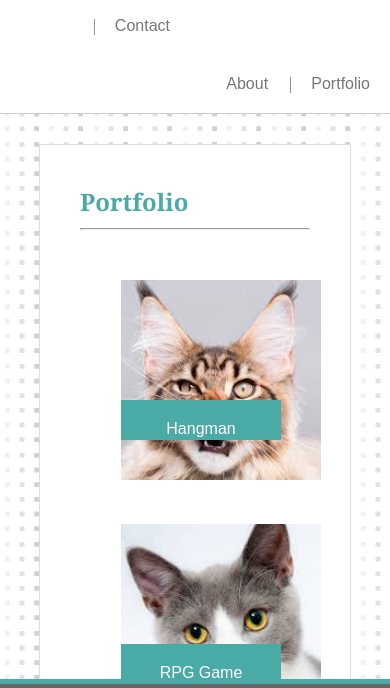
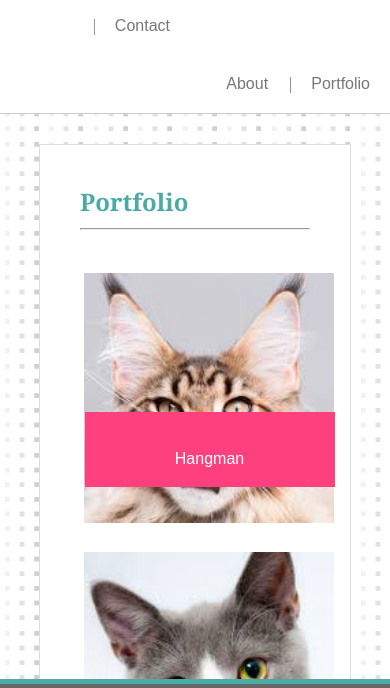
Before and after one commit to anmariesmith/Responsive-Portfolio, a plain HTML site: page portfolio.html in a window 390 px wide. Shown: the part 130-818 px from the top of the page. Drawn offline with Linux system fonts and the light colour scheme.

Commit message:
made portfolio page more mobile responsive at 768 px;

```diff
--- a/assets/css/style.css
+++ b/assets/css/style.css
@@ -109,25 +109,25 @@ p {
 
  .PortfolioBox {
      float: left;
-     margin: 20px 50px 20px 50px;
-     width: 150px;
+     margin: 5%;
+     width: 200px;
      position: relative;
  }
 
-
+.pbimg {
+    width: 100%;
+    position: relative;
+}
 .stripe {
     float: left;
     font-family: 'Arial', 'Helvetica Neue', Helvetica, sans-serif;
     background: #4aaaa5;
     color: white;
-    padding: 20px;
+    padding: 15%;
     position: absolute;
-    bottom: 20px;
-    top: 120px;
-    width: 160px;
-    height: 20px;
-    left: 0;
-    z-index: 1;
+    bottom: 20%;
+    top: 55%;
+    width: 100%;
     text-align: center;
 }
 
@@ -212,4 +212,18 @@ p {
     #para {
         width: 100%;
     }
+
+    .PortfolioBox {
+        width: 100%;
+        margin: 5%;
+    }
+
+    .pbimg {
+        width: 100%;
+    }
+
+    .stripe {
+        width: 100%;
+        background-color: #FF407E;
+    }
 }
--- a/portfolio.html
+++ b/portfolio.html
@@ -25,28 +25,28 @@
         <h2>Portfolio</h2>
         <hr>
         <div class="PortfolioBox">
-            <img src="assets/images/cat1.jpeg" alt="Cat 1" width="200" />
+            <img class="pbimg" src="assets/images/cat1.jpeg" alt="Cat 1" width="200" />
             <div class="stripe">Hangman
             </div>
         </div>
         <div class="PortfolioBox">
-            <img id="cat2" src="assets/images/cat2.jpeg" alt="Cat 2" width="200" />
+            <img class="pbimg" src="assets/images/cat2.jpeg" alt="Cat 2" width="200" />
             <div class="stripe">RPG Game
             </div>
         </div>
         <div class="PortfolioBox">
-            <img id="cat3" src="assets/images/cat3.jpeg" alt="Cat 3" width="200" />
+            <img class="pbimg" src="assets/images/cat3.jpeg" alt="Cat 3" width="200" />
             <div class="stripe">Trivia Game
             </div>
         </div>
         <div class="PortfolioBox">
-            <img id="dog1" src="assets/images/dog1.jpg" alt="Dog 1" width="200" />
+            <img class="pbimg" src="assets/images/dog1.jpg" alt="Dog 1" width="200" />
             <div class="stripe">Rutgers Info Widget
             </div>
         </div>
         <br>
         <div class="PortfolioBox">
-            <img id="dog2" src="assets/images/dog2.jpeg" alt="Dog 2" width="200" />
+            <img class="pbimg" src="assets/images/dog2.jpeg" alt="Dog 2" width="200" />
             <div class="stripe">Rock Paper Scissors
             </div>
         </div>
```
